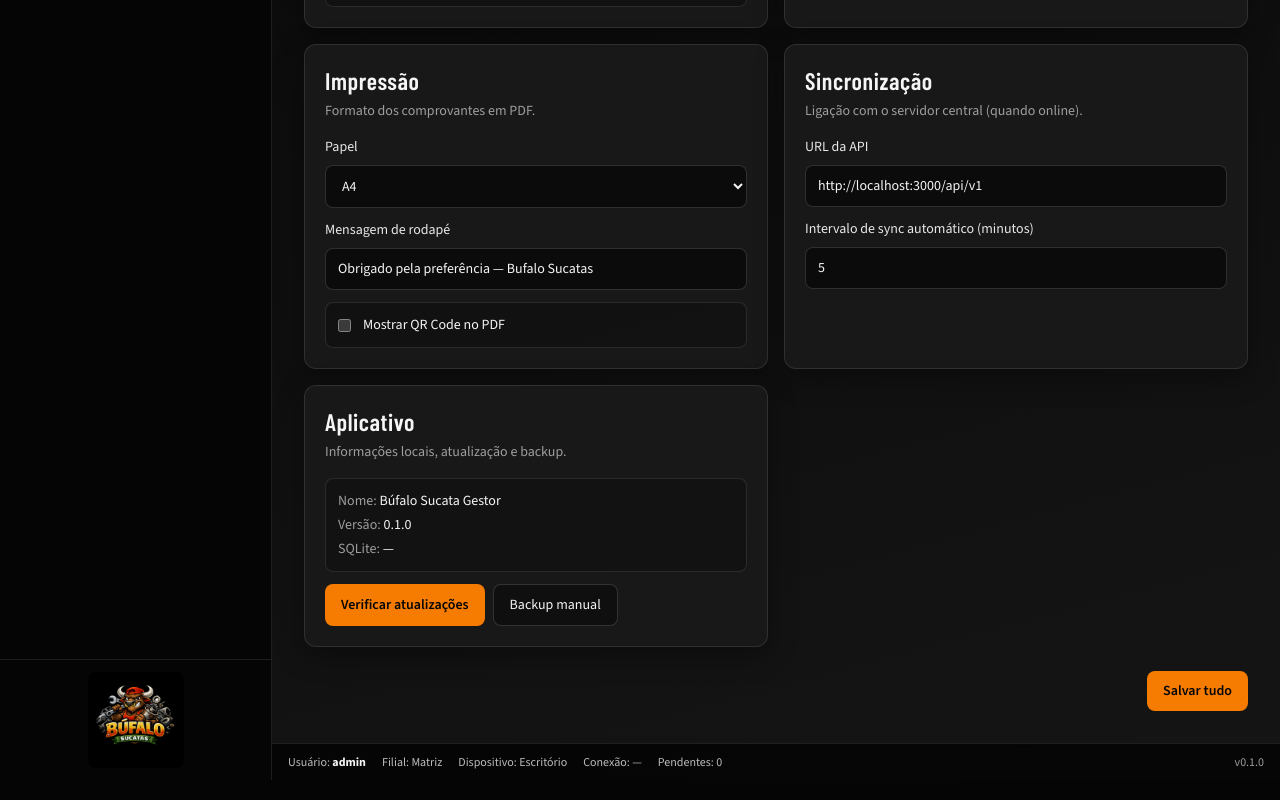
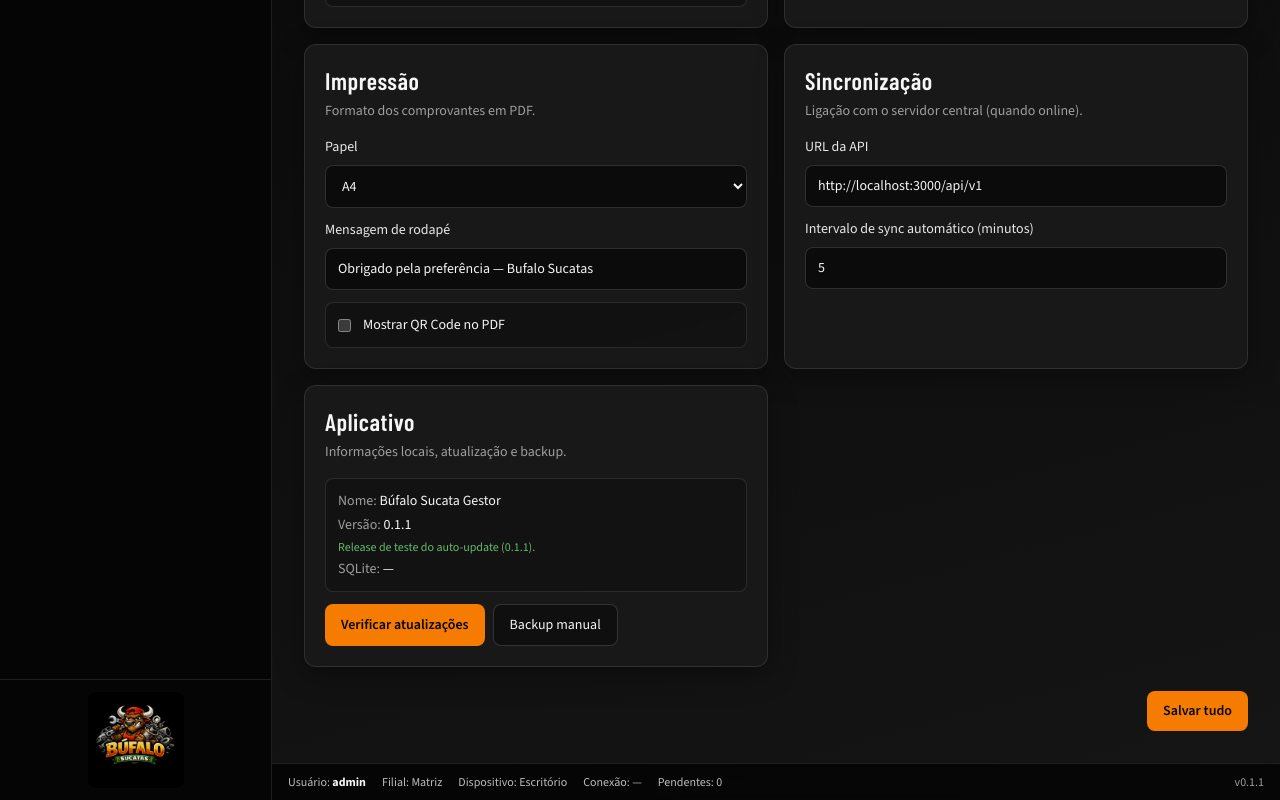
Before and after one commit to Lascone/Bufalo-Sucadas-Sistema, a React (Vite) app in the folder apps/desktop/: page /configuracoes in a window 1280 px wide. Shown: the part 1012-1812 px from the top of the page. Built offline with nearby package versions, Linux system fonts and the light colour scheme; what pdfmake would draw is missing.

Commit message:
Bump to 0.1.1 and fix GitHub release publish target.
Co-authored-by: Cursor <cursoragent@cursor.com>

```diff
--- a/apps/desktop/package.json
+++ b/apps/desktop/package.json
@@ -1,6 +1,6 @@
 {
   "name": "@ferrogestor/desktop",
-  "version": "0.1.0",
+  "version": "0.1.1",
   "main": "dist-electron/main.js",
   "private": true,
   "description": "Búfalo Sucata Gestor — Bufalo Sucatas",
@@ -77,8 +77,8 @@
     "publish": [
       {
         "provider": "github",
-        "owner": "bufalo-sucatas",
-        "repo": "ferrogestor",
+        "owner": "Lascone",
+        "repo": "Bufalo-Sucadas-Sistema",
         "releaseType": "release"
       }
     ]
--- a/apps/desktop/src/pages/SettingsPage.tsx
+++ b/apps/desktop/src/pages/SettingsPage.tsx
@@ -305,6 +305,9 @@ export function SettingsPage() {
             <p className="mt-1">
               <span className="text-ink-300">Versão:</span> {appInfo?.version}
             </p>
+            <p className="mt-1 text-xs text-moss-400">
+              Release de teste do auto-update (0.1.1).
+            </p>
             <p className="mt-1 break-all">
               <span className="text-ink-300">SQLite:</span> {appInfo?.dbPath ?? '—'}
             </p>
--- a/package.json
+++ b/package.json
@@ -1,6 +1,6 @@
 {
   "name": "ferrogestor",
-  "version": "0.1.0",
+  "version": "0.1.1",
   "private": true,
   "description": "FerroGestor — sistema de gestão para ferro-velho e recicláveis (Bufalo Sucatas)",
   "packageManager": "pnpm@9.15.4",
--- a/packages/shared/src/constants.ts
+++ b/packages/shared/src/constants.ts
@@ -1,6 +1,6 @@
 export const APP_NAME = 'Búfalo Sucata Gestor';
 export const APP_COMPANY = 'Búfalo Sucatas';
-export const APP_VERSION = '0.1.0';
+export const APP_VERSION = '0.1.1';
 
 export const SyncStatus = {
   SYNCED: 'SYNCED',
```
